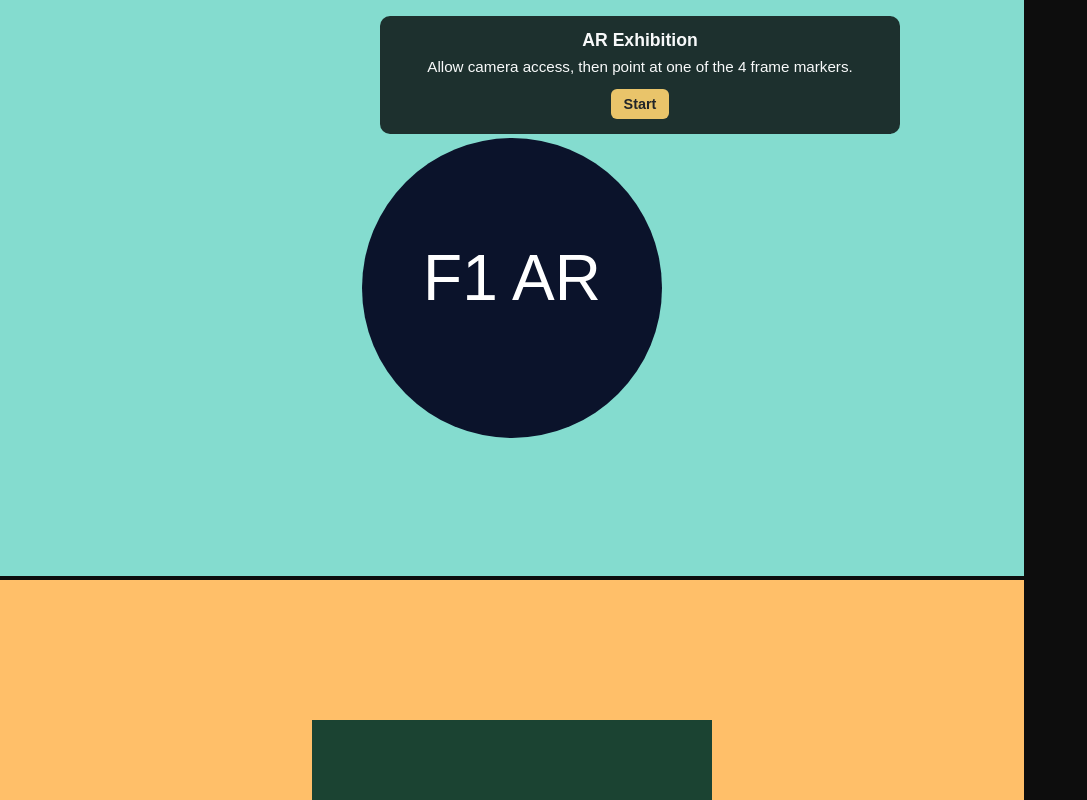
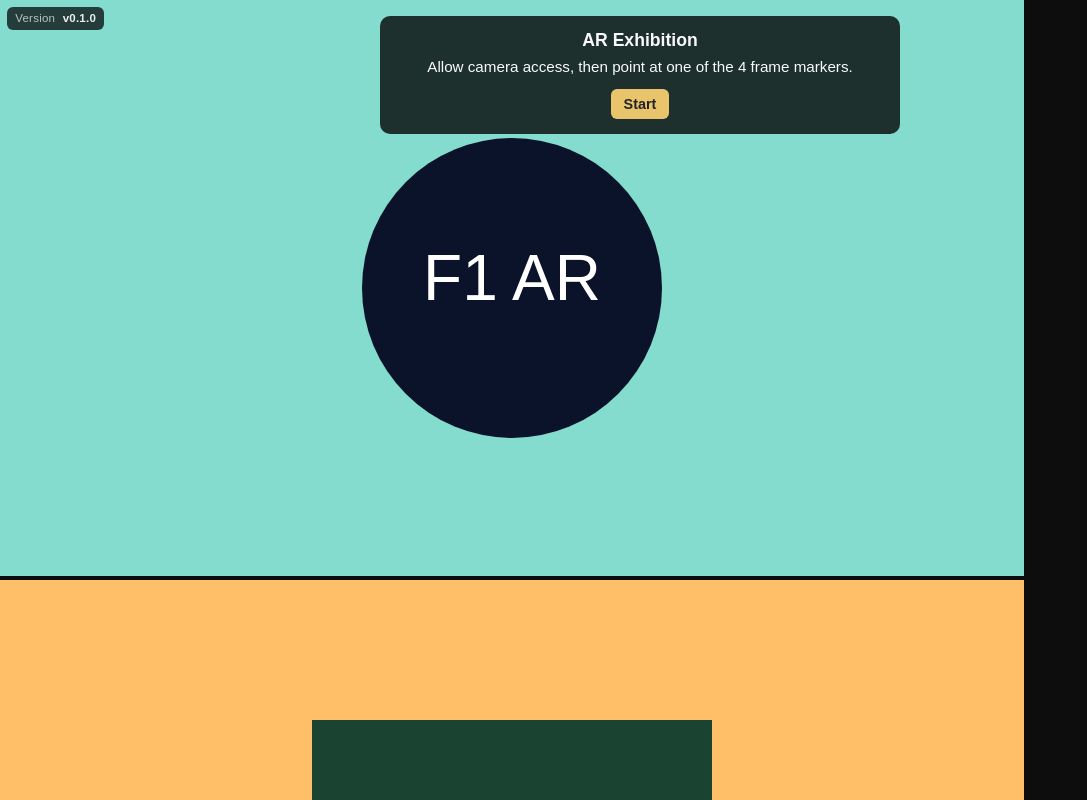
Before and after one commit to Justinchoi0627/capstone-project, a plain HTML site: page index.html in a window 1280 px wide. Shown: the whole page, without its empty margins (0-1087 px from the left). Drawn offline with Linux system fonts and the light colour scheme.

Commit message:
Show deploy version badge; stamp version.txt in Pages workflow
- Top-left Version label loads version.txt (no-store fetch)
- VERSION fallback when no v* tag; Actions uses fetch-depth 0 + git describe
- Document releasing and tag-based versioning

Made-with: Cursor

```diff
--- a/index.html
+++ b/index.html
@@ -13,6 +13,11 @@
     <script src="./js/scene-config.js" defer></script>
   </head>
   <body>
+    <div id="version-badge" class="version-badge" aria-live="polite">
+      <span class="version-badge__label">Version</span>
+      <span class="version-badge__value">…</span>
+    </div>
+
     <div id="instructions" class="instructions">
       <h1>AR Exhibition</h1>
       <p>Allow camera access, then point at one of the 4 frame markers.</p>
--- a/js/scene-config.js
+++ b/js/scene-config.js
@@ -4,6 +4,19 @@ const markerMap = [
   { frameId: "frame-3", markerType: "barcode", markerValue: "1" },
   { frameId: "frame-4", markerType: "barcode", markerValue: "2" },
 ];
+
+const versionBadgeValue = document.querySelector(".version-badge__value");
+if (versionBadgeValue) {
+  const versionUrl = new URL("version.txt", window.location.href);
+  fetch(versionUrl.href, { cache: "no-store" })
+    .then((res) => (res.ok ? res.text() : Promise.reject()))
+    .then((text) => {
+      versionBadgeValue.textContent = text.trim() || "—";
+    })
+    .catch(() => {
+      versionBadgeValue.textContent = "dev";
+    });
+}
 
 const dismissButton = document.getElementById("dismiss-instructions");
 const instructions = document.getElementById("instructions");
--- a/styles.css
+++ b/styles.css
@@ -16,6 +16,32 @@ body {
 
 a-scene {
   touch-action: none;
+}
+
+.version-badge {
+  position: fixed;
+  z-index: 20;
+  top: max(0.45rem, env(safe-area-inset-top, 0px));
+  left: max(0.45rem, env(safe-area-inset-left, 0px));
+  padding: 0.28rem 0.5rem;
+  border-radius: 6px;
+  font-size: 0.72rem;
+  line-height: 1.2;
+  letter-spacing: 0.02em;
+  background: rgba(0, 0, 0, 0.72);
+  color: #e9ecef;
+  pointer-events: none;
+  user-select: none;
+}
+
+.version-badge__label {
+  opacity: 0.75;
+  margin-right: 0.25rem;
+}
+
+.version-badge__value {
+  font-weight: 700;
+  font-variant-numeric: tabular-nums;
 }
 
 .instructions {
```
Also changed, not shown: version.txt (added), 3 other files.
